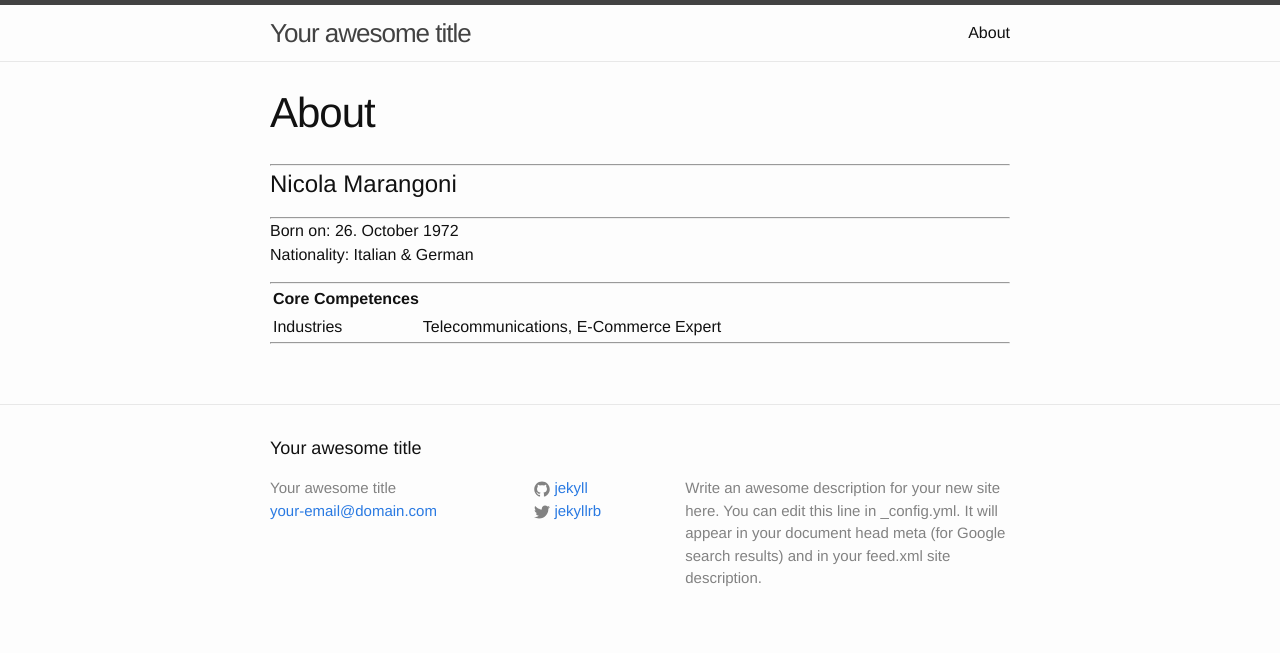
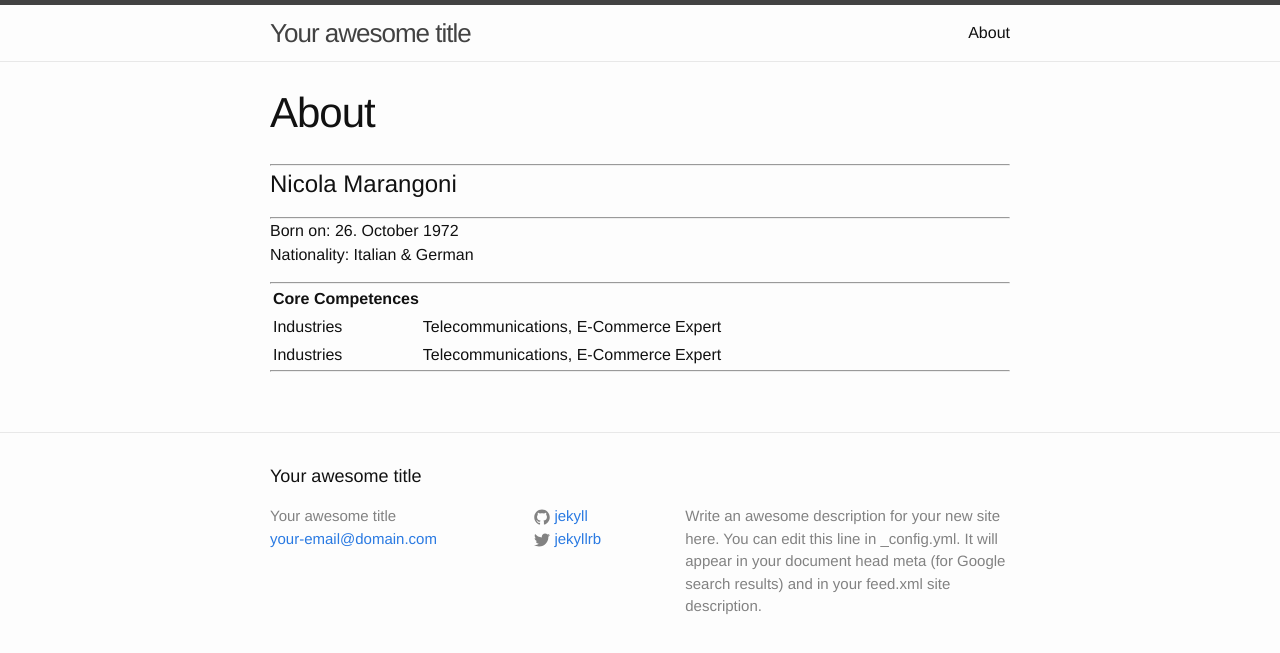
Before and after one commit to nicolamarangoni/nicolamarangoni.github.io, a Jekyll site: the page built from about.md, in a window 1280 px wide. Shown: the top 653 px of the page. Built offline with Jekyll 4.4.1, drawn with Linux system fonts in a browser that asks for light colours.

Commit message:
Updated about.md

```diff
--- a/about.md
+++ b/about.md
@@ -4,7 +4,6 @@ title: About
 permalink: /about/
 published: true
 ---
-
 
 ---
 
@@ -19,5 +18,6 @@ Nationality: Italian & German
 | Core Competences | | |
 | -- | -- | -- |
 | Industries | Telecommunications, E-Commerce | Expert |
+| Industries | Telecommunications, E-Commerce | Expert |
 
 ---
```
